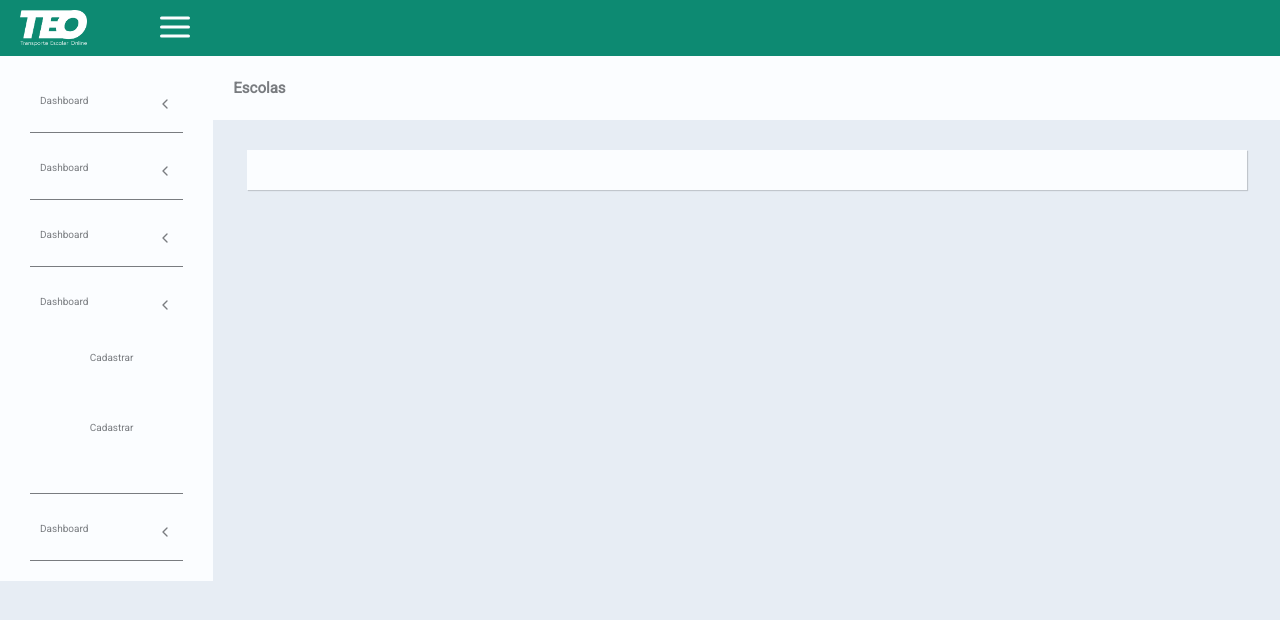
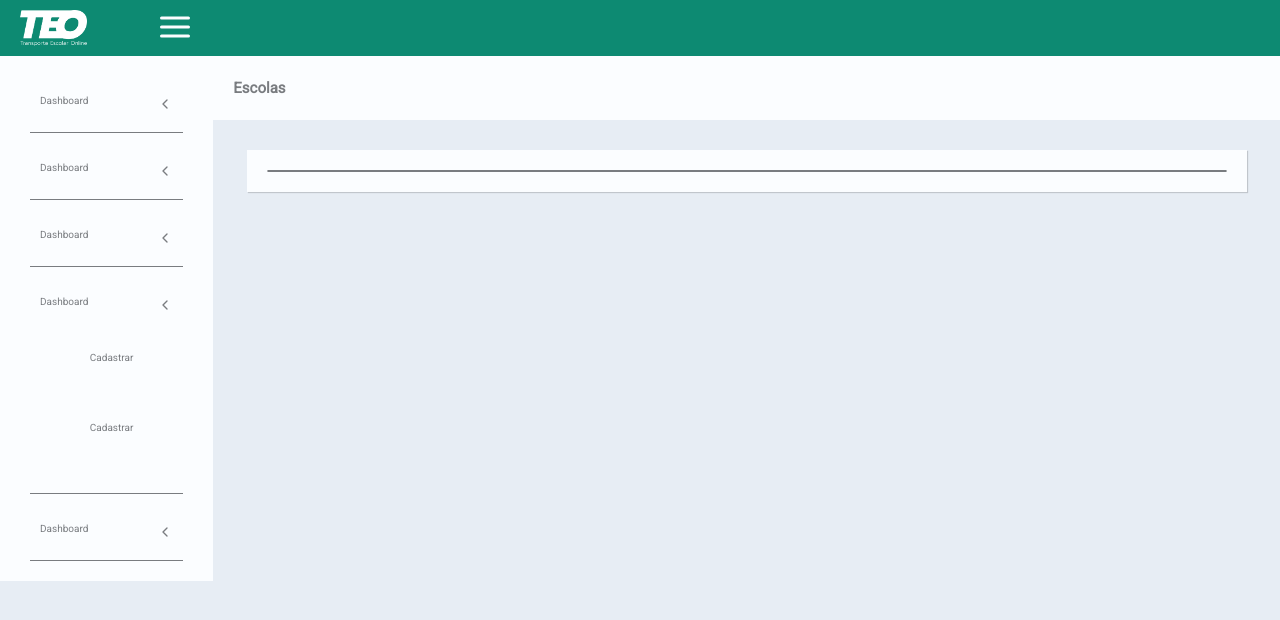
Before and after one commit to viniciusRosa/TCC_frontend, a React (Create React App) app: page /schools in a window 1280 px wide. Shown: the top 620 px of the page. Built offline with nearby package versions, Linux system fonts and the light colour scheme.

Commit message:
item list in production

```diff
--- /dev/null
+++ b/src/components/TeolistItem/index.js
@@ -0,0 +1,12 @@
+import React from 'react';
+import { Item } from './styles';
+
+const TeoListItem = () => {
+  return (
+    <Item>
+
+    </Item>
+  )
+}
+
+export default TeoListItem;
--- /dev/null
+++ b/src/components/TeolistItem/styles.js
@@ -0,0 +1,7 @@
+import styled from 'styled-components';
+
+export const Item = styled.div`
+
+  border: 1px solid var(--color-grey-dark);
+  border-radius: 2px;
+`;
--- a/src/pages/School/Schools/index.js
+++ b/src/pages/School/Schools/index.js
@@ -7,6 +7,7 @@ import TeoMainWrapper from '../../../components/TeoMainWrapper';
 import TeoNavTop from '../../../components/TeoNavTop';
 import TeoPageTitle from '../../../components/TeoPageTitle'
 import TeoBox from '../../../components/TeoBox';
+import TeoListItem from '../../../components/TeolistItem';
 
 function Schools() {
 
@@ -18,7 +19,7 @@ function Schools() {
           <TeoNavTop />
           <TeoPageTitle title="Escolas" />
           <TeoBox>
-
+            <TeoListItem />
           </TeoBox>
         </TeoMainWrapper>
        </TeoContainer>
```
